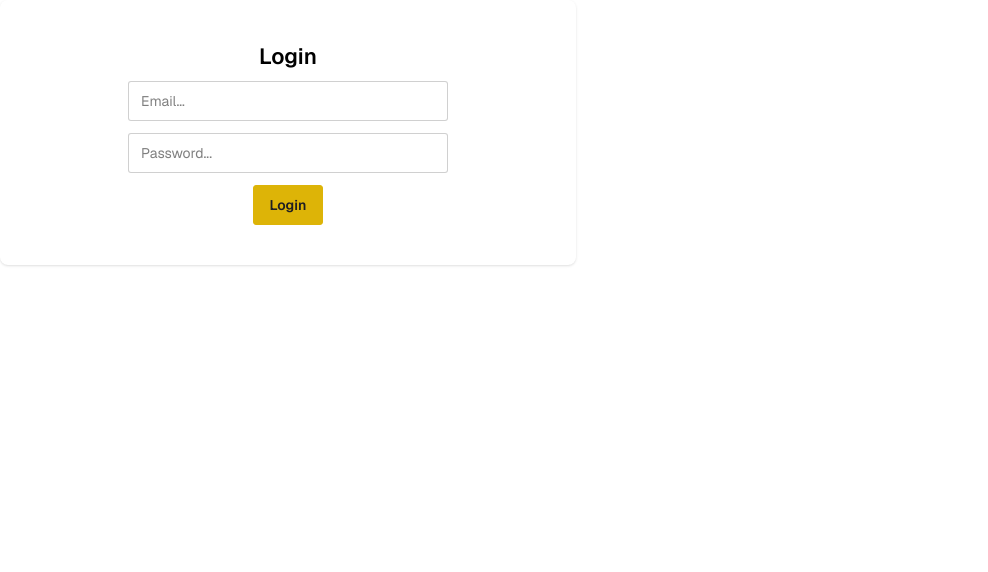
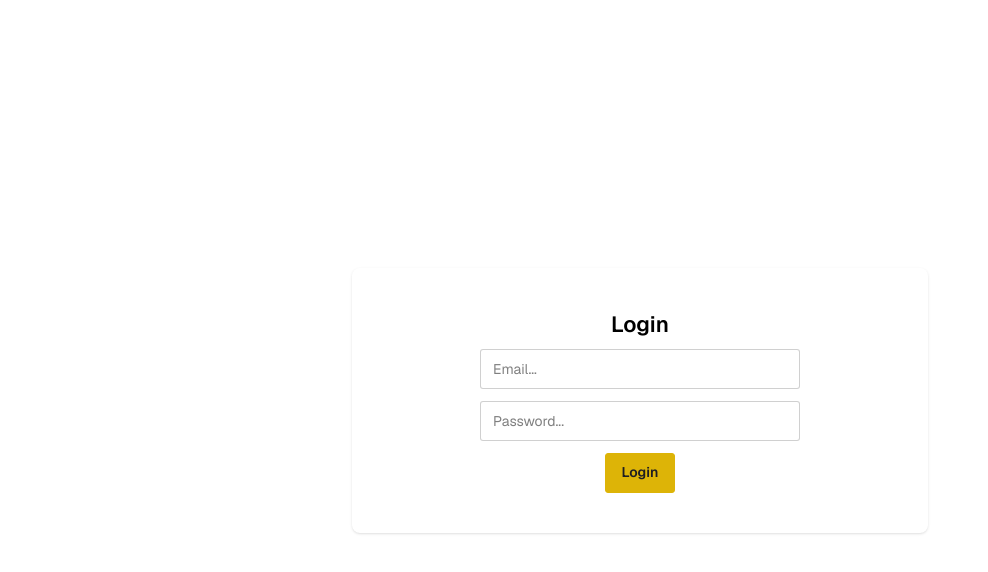
Before and after one commit to Iovcik/budget-dashboard, a Next.js app: page /login in a window 1280 px wide. Shown: the top 572 px of the page, without its empty margins (0-988 px from the left). Built offline with nearby package versions, Linux system fonts and the light colour scheme.

Commit message:
Style board list, login page and header.

```diff
--- a/app/(auth)/dashboard/page.tsx
+++ b/app/(auth)/dashboard/page.tsx
@@ -1,9 +1,11 @@
 import { BoardList } from "@/widgets";
 
 export default function Dashboard() {
-    return (
-        <div className="flex flex-col flex-1 w-full max-w-5xl px-6 py-10">
-            <BoardList />
-        </div>
-    );
+  return (
+    <div className="flex flex-col flex-1 w-full max-w-5xl px-6 py-10">
+      <div className="card shadow-xl p-5">
+        <BoardList />
+      </div>
+    </div>
+  );
 }
--- a/app/(auth)/layout.tsx
+++ b/app/(auth)/layout.tsx
@@ -8,7 +8,7 @@ export default async function Layout({
 }>) {
   const isAuthenticated = await verifySession();
   return (
-    <div className="h-screen flex justify-center items-center">
+    <div className="h-screen">
       {isAuthenticated.isAuth && <Header />}
       {children}
     </div>
--- a/app/layout.tsx
+++ b/app/layout.tsx
@@ -29,8 +29,8 @@ export default async function RootLayout({
       lang="en"
       className={`${geistSans.variable} ${geistMono.variable} h-full antialiased`}
     >
-      <body className="min-h-full flex flex-col">
-        <main>{children}</main>
+      <body className="min-h-full flex flex-col items-center justify-center">
+        <main className="w-full">{children}</main>
       </body>
     </html>
   );
--- a/views/login/ui/LoginForm.tsx
+++ b/views/login/ui/LoginForm.tsx
@@ -45,7 +45,7 @@ export const LoginForm = () => {
   }
 
   return (
-    <div className="card card-xl md:w-xl shadow-sm">
+    <div className="card card-xl md:w-xl shadow-sm m-auto">
       <div className="card-body items-center">
         <div className="card-title text-center">Login</div>
 
--- a/views/registration/ui/RegisterForm.tsx
+++ b/views/registration/ui/RegisterForm.tsx
@@ -51,7 +51,7 @@ export const RegisterForm = () => {
   }
 
   return (
-    <div className="card card-xl md:w-xl shadow-sm">
+    <div className="card card-xl md:w-xl shadow-sm m-auto">
       <div className="card-body items-center">
         <div className="card-title text-center">Register</div>
 
--- a/widgets/header/ui/Header.tsx
+++ b/widgets/header/ui/Header.tsx
@@ -2,7 +2,7 @@ import { LogoutButton } from "./LogoutButton";
 
 export const Header = () => {
   return (
-    <header className="flex justify-end">
+    <header className="flex justify-end shadow-xl p-5">
       <LogoutButton />
     </header>
   );
```
